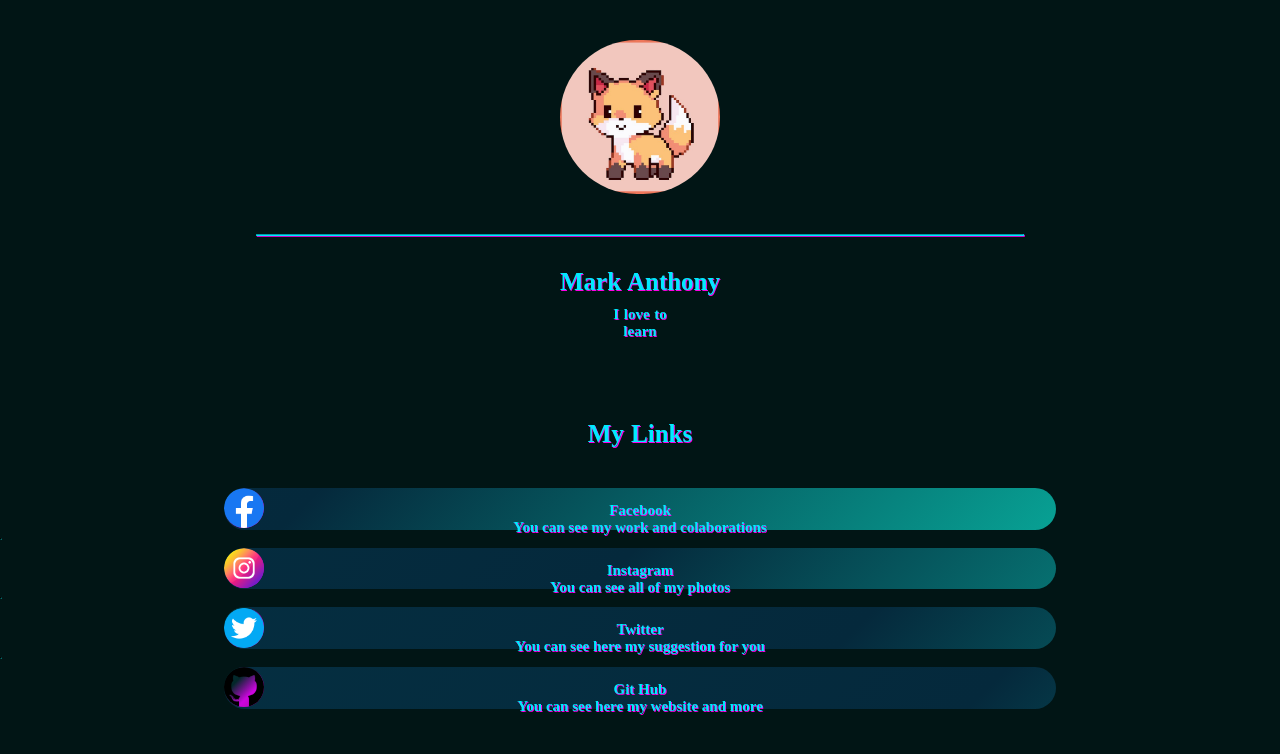
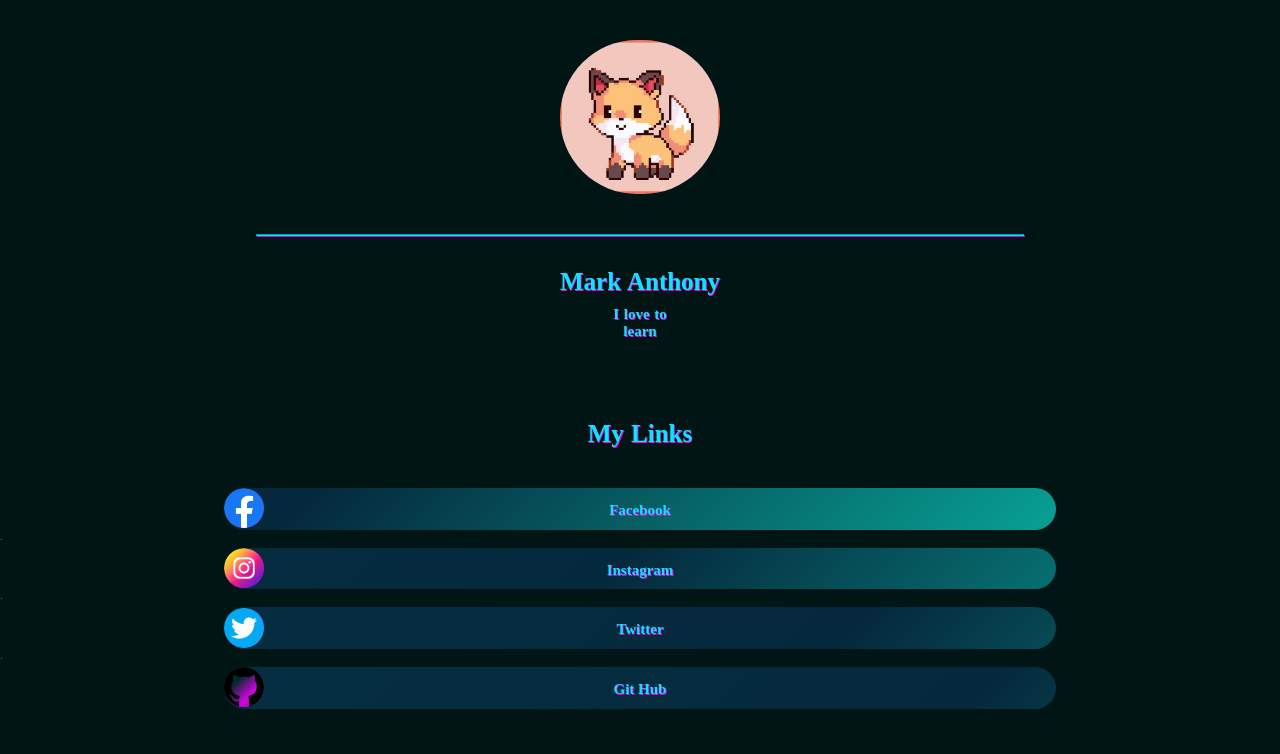
Before and after one commit to MarkAnthony00/MyLinks, a plain HTML site: page index.html in a window 1280 px wide. Drawn offline with Linux system fonts and the light colour scheme; a web font is replaced by a local one.

Commit message:
Update index.html
change to _blank remove overflow text

```diff
--- a/index.html
+++ b/index.html
@@ -23,23 +23,21 @@
     <div class="main-holder">
     <div class="link-holder1">
         <div class="link">
-            <a class="link-area" href="https://www.facebook.com/okanposu" >
+            <a class="link-area" href="https://www.facebook.com/okanposu" target="_blank" >
                 <img id="link-image" src="facebook.png" alt="logo-link1">
                 <div class="text-align">
                     <h4 id="text">Facebook</h4>
-                 <p id="text">You can see my work and colaborations</p>
                  </div>
             </a>
         </div>
     </div>
-    <hr id="invisible">
+    <hr id="invisible" >
     <div class="link-holder2">
         <div class="link">
-            <a class="link-area" href="https://www.instagram.com/mark_ocampos/" >
+            <a class="link-area" href="https://www.instagram.com/mark_ocampos/" target="_blank">
                 <img id="link-image" src="instagram.png" alt="logo-link2">
                 <div class="text-align">
                     <h4 id="text">Instagram</h4>
-                 <p id="text">You can see all of my photos</p>
                  </div>
             </a>
         </div>
@@ -47,11 +45,10 @@
     <hr id="invisible">
     <div class="link-holder3">
         <div class="link">
-            <a class="link-area" href="https://twitter.com/Mark_Chan199" >
+            <a class="link-area" href="https://twitter.com/Mark_Chan199" target="_blank">
                 <img id="link-image" src="twitter.png" alt="logo-link3">
                 <div class="text-align">
                     <h4 id="text">Twitter</h4>
-                 <p id="text">You can see here my suggestion for you</p>
                  </div>
             </a>
         </div>
@@ -60,11 +57,10 @@
 
     <div class="link-holder4">
         <div class="link">
-            <a class="link-area" href="https://github.com/MarkAnthony00" >
+            <a class="link-area" href="https://github.com/MarkAnthony00" target="_blank">
                 <img id="link-image" src="github-sign.png" alt="logo-link4">
                 <div class="text-align">
                     <h4 id="text">Git Hub</h4>
-                 <p id="text">You can see here my website and more</p>
                  </div>
             </a>
         </div>
```
